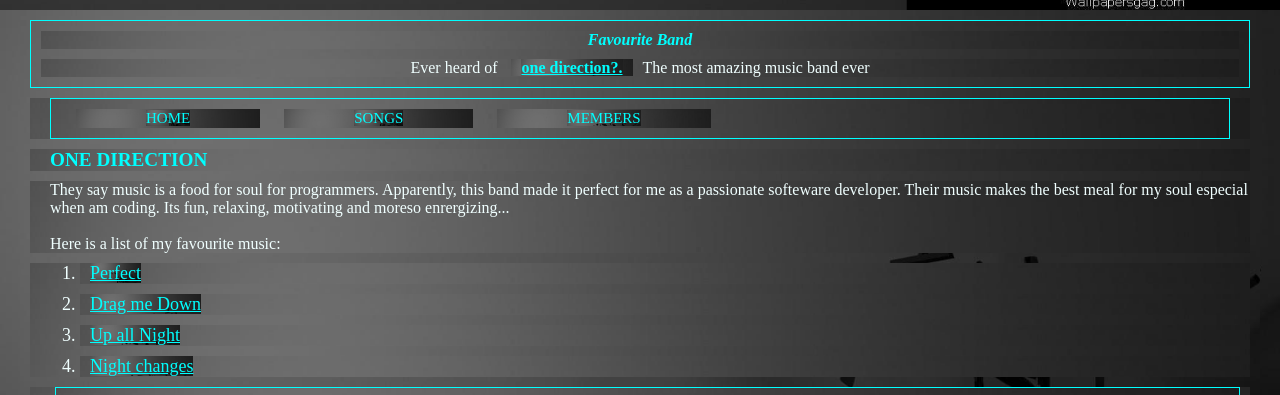
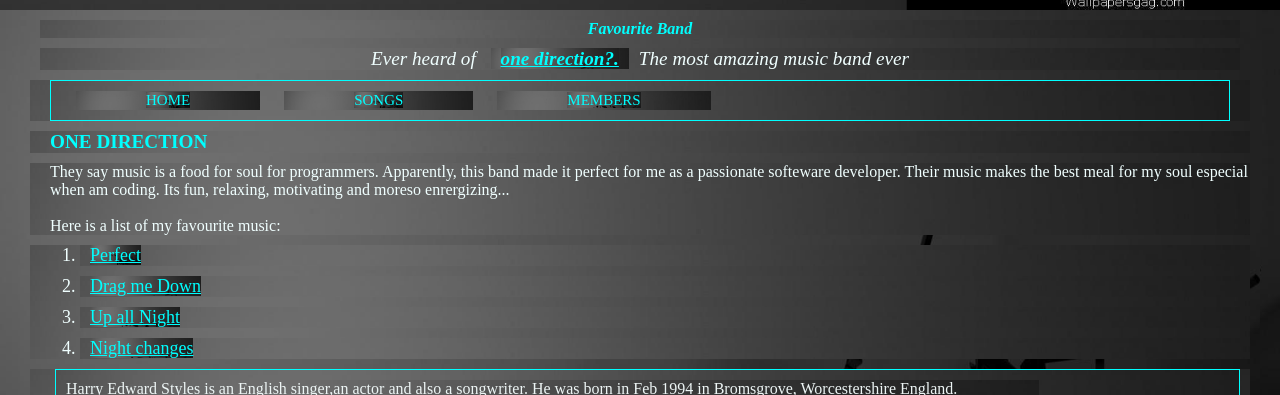
Before and after one commit to Rubyroy12/week1-favourite_band, a plain HTML site: page fband.html in a window 1280 px wide. Shown: the top 395 px of the page. Drawn offline with Linux system fonts and the light colour scheme.

Commit message:
increase font size of the headers and remove the border

```diff
--- a/fband.css
+++ b/fband.css
@@ -30,10 +30,11 @@ h2{
     padding-left: 20px;
 }
 #frontlinepost{
-    border: 0.5px aqua;
-    border-style: groove;
+
     background-image: url(music2.jpg);
     background-repeat: repeat;
+    font-size: larger;
+    font-style: oblique;
 
 }
 
```
